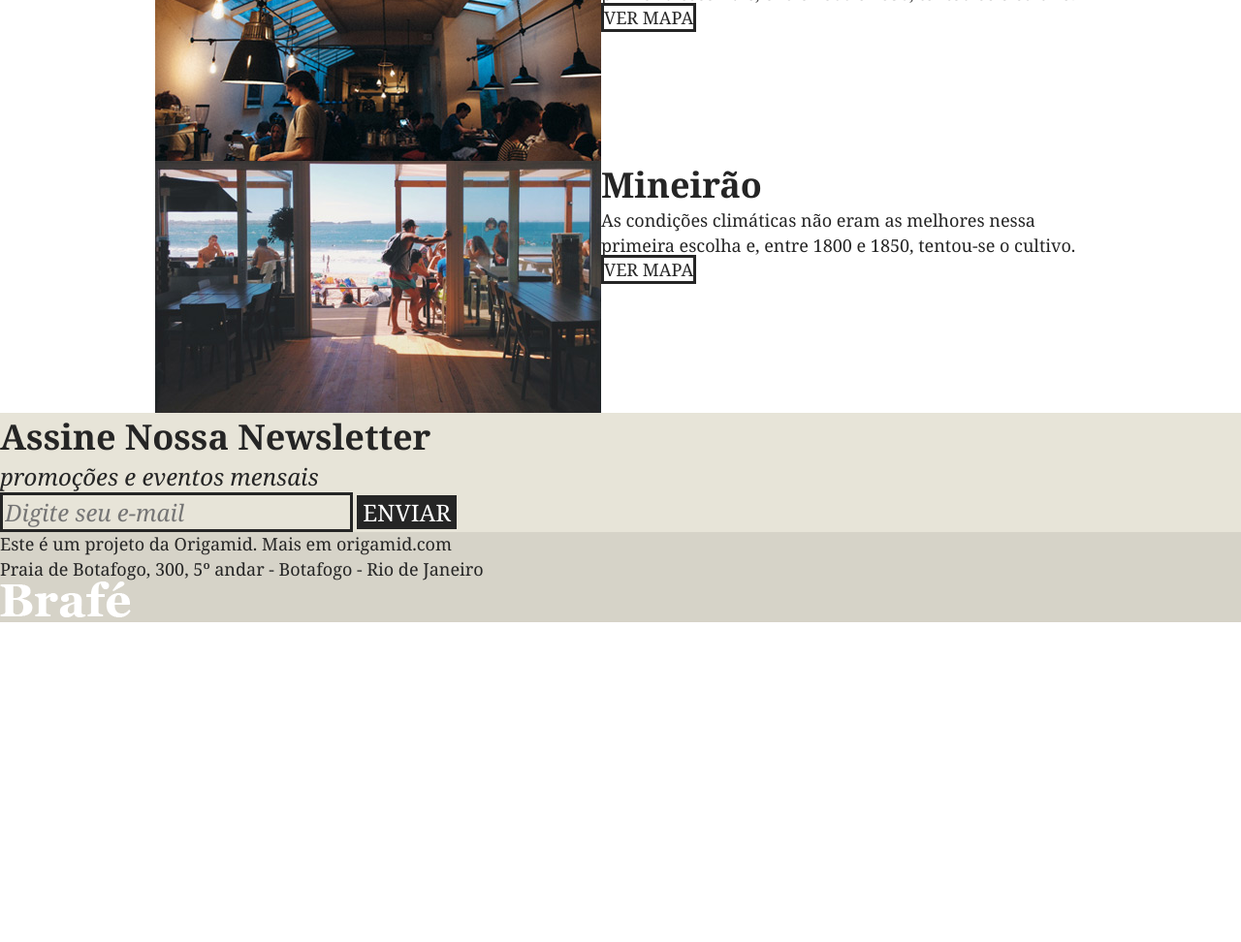
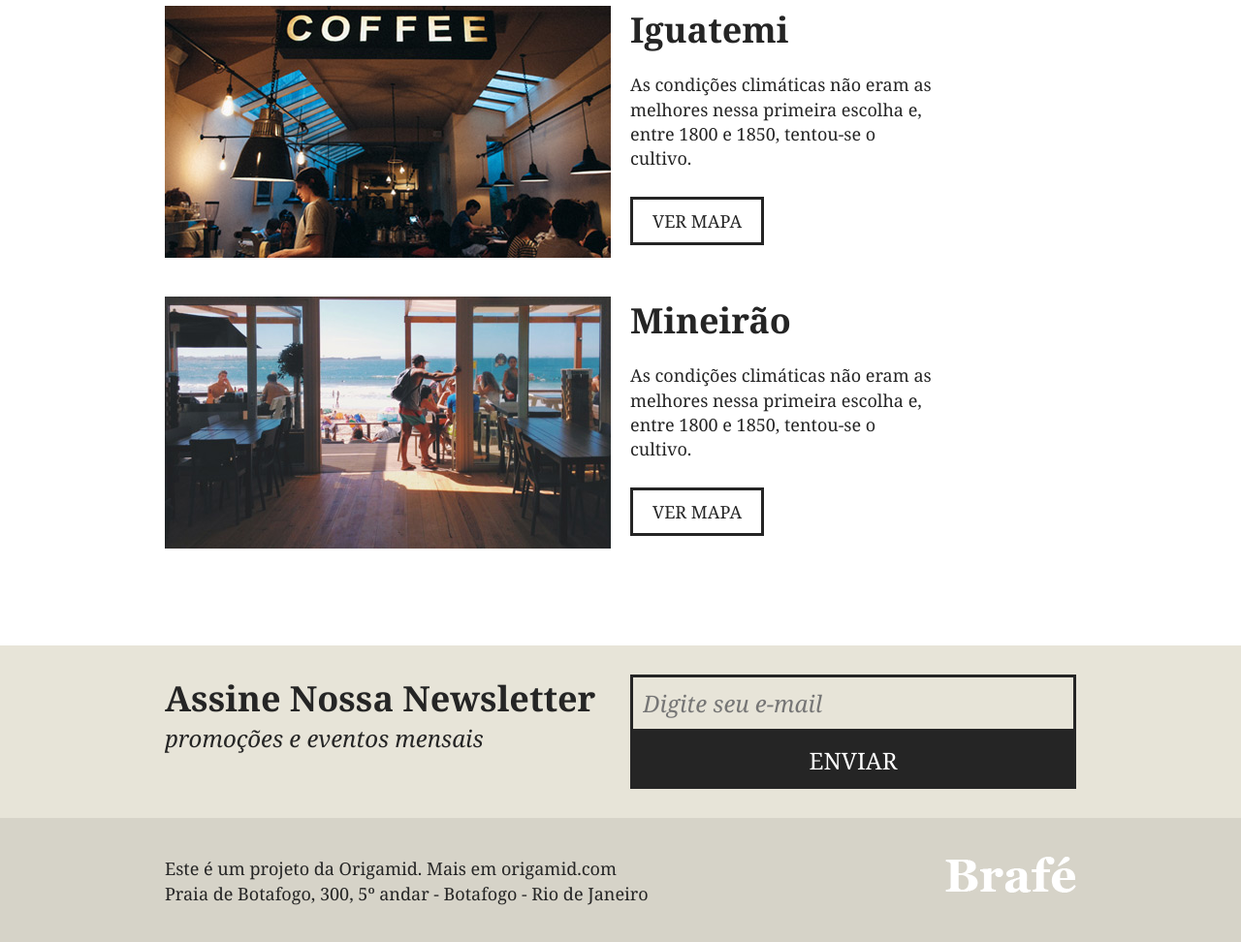
Before and after one commit to CristianoDaSilvaFerreira/Projeto-Brafe, a plain HTML site: page Brafe-flexbox/index.html in a window 1280 px wide. Shown: the part 2007-2979 px from the top of the page at 97% size. Before the commit the page ends 2649 px from the top, so only its background shows below. Drawn offline with Linux system fonts and the light colour scheme.

Commit message:
:up: finalizando criando o layout com flexbom

```diff
--- a/Brafe-flexbox/css/style.css
+++ b/Brafe-flexbox/css/style.css
@@ -185,13 +185,34 @@ h2.produtos-mineiro::before {
 
 /* Locais */
 
+.locais {
+	padding: 60px 0;
+}
+
+.locais-img, .locais-info {
+	flex: 1;
+	margin: 0 10px;
+}
+
+.locais-item {
+	margin-bottom: 40px;
+}
+
+.locais-img img {
+	display: block;
+	max-width: 100%;
+}
+
 .locais-item h2 {
 	font-size: 2.25em;
+	margin-bottom: 20px;
 }
 
 .locais-item p {
 	font-size: 1.125em;
 	line-height: 1.4em;
+	max-width: 320px;
+	margin-bottom: 40px;
 }
 
 .locais-item a {
@@ -200,12 +221,19 @@ h2.produtos-mineiro::before {
 	text-decoration: none;
 	border: 3px solid;
 	color: #252525;
+	padding: 10px 20px;
 }
 
 /* Assine */
 
 .assine {
 	background: #e7e4d8;
+	padding: 30px 0;
+}
+
+.assine-info {
+	flex: 1;
+	margin: 0 10px;
 }
 
 .assine-info h2 {
@@ -217,11 +245,22 @@ h2.produtos-mineiro::before {
 	font-style: italic;
 }
 
+.assine form {
+	flex: 1;
+	margin: 0 10px;
+	display: flex;
+	flex-wrap: wrap;
+	align-content: flex-start;
+}
+
 .assine form label {
 	display: none;
 }
 
 .assine input {
+	flex: 1;
+	align-self: flex-start;
+	padding: 10px;
 	border: 3px solid #252525;
 	background: none;
 	font-size: 1.5em;
@@ -230,6 +269,9 @@ h2.produtos-mineiro::before {
 }
 
 .assine button {
+	flex: 1;
+	padding: 13px;
+	align-self: flex-start;
 	background: #252525;
 	border: none;
 	font-family: Georgia, serif;
@@ -243,9 +285,16 @@ h2.produtos-mineiro::before {
 
 .footer {
 	background: #d6d3c8;
+	padding: 40px 0;
 }
 
 .footer p {
 	font-size: 1.125em;
 	line-height: 1.4em;
+	margin: 0 10px;
+	flex: 1;
 }
+
+.footer-img {
+	margin: 0 10px;
+}
--- a/Brafe-flexbox/index.html
+++ b/Brafe-flexbox/index.html
@@ -69,8 +69,10 @@
 
 	<section class="locais">
 		<div class="locais-item container">
-			<img src="img/botafogo.jpg" alt="Brafé unidade Botafogo">
-			<div>
+			<div class="locais-img">
+				<img src="img/botafogo.jpg" alt="Brafé unidade Botafogo">
+			</div>
+			<div class="locais-info">
 				<h2>Botafogo</h2>
 				<p>As condições climáticas não eram as melhores nessa primeira escolha e, entre 1800 e 1850, tentou-se o
 					cultivo.</p>
@@ -79,8 +81,10 @@
 		</div>
 
 		<div class="locais-item container">
-			<img src="img/iguatemi.jpg" alt="Brafé unidade Iguatemi">
-			<div>
+			<div class="locais-img">
+				<img src="img/iguatemi.jpg" alt="Brafé unidade Iguatemi">
+			</div>
+			<div class="locais-info">
 				<h2>Iguatemi</h2>
 				<p>As condições climáticas não eram as melhores nessa primeira escolha e, entre 1800 e 1850, tentou-se o
 					cultivo.</p>
@@ -89,8 +93,10 @@
 		</div>
 
 		<div class="locais-item container">
-			<img src="img/botafogo.jpg" alt="Brafé unidade Mineirão">
-			<div>
+			<div class="locais-img">
+				<img src="img/botafogo.jpg" alt="Brafé unidade Mineirão">
+			</div>
+			<div class="locais-info">
 				<h2>Mineirão</h2>
 				<p>As condições climáticas não eram as melhores nessa primeira escolha e, entre 1800 e 1850, tentou-se o
 					cultivo.</p>
@@ -101,7 +107,7 @@
 	</section>
 
 	<section class="assine">
-		<div>
+		<div class="container">
 			<div class="assine-info">
 				<h2>Assine Nossa Newsletter</h2>
 				<p>promoções e eventos mensais</p>
@@ -115,10 +121,12 @@
 	</section>
 
 	<footer class="footer">
-		<div>
+		<div class="container">
 			<p>Este é um projeto da Origamid. Mais em origamid.com<br>Praia de Botafogo, 300, 5º andar - Botafogo - Rio
-				de Janeiro</p>
-			<img src="img/brafe.png" alt="Brafé">
+			de Janeiro</p>
+			<div class="footer-img">
+				<img src="img/brafe.png" alt="Brafé">
+			</div>
 		</div>
 	</footer>
 
```
